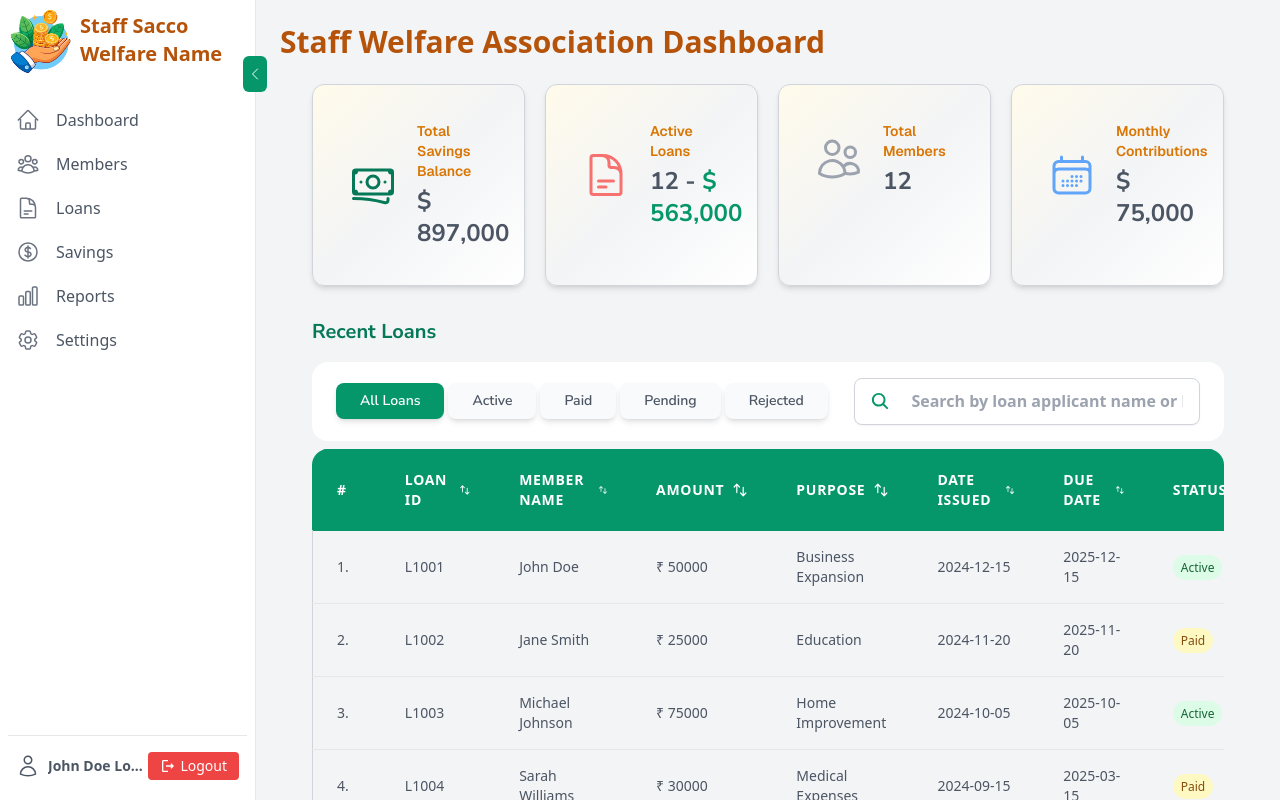
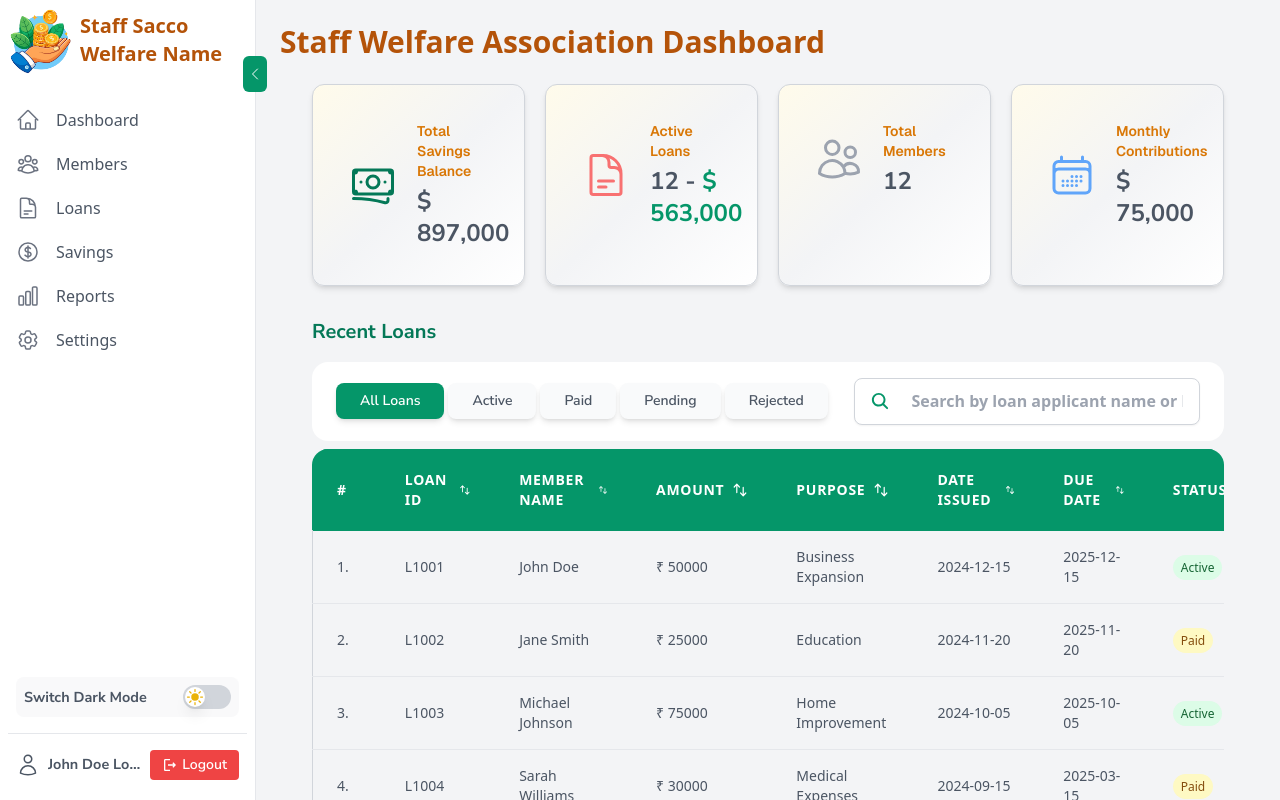
Before and after one commit to supa-modo/Sacco-Welfare-Loans-and-Savings, a React (Vite) app: page /admin in a window 1280 px wide. Built offline with nearby package versions, Linux system fonts and the light colour scheme; sample sign-in values are in the browser's storage.

Commit message:
feat: add dark mode toggle functionality to Sidebar component

```diff
--- a/src/components/layout/DashboardLayout.jsx
+++ b/src/components/layout/DashboardLayout.jsx
@@ -26,7 +26,7 @@ const DashboardLayout = () => {
   return (
     <div className={`min-h-screen ${darkMode ? 'dark' : ''}`}>
       <div className={`flex h-screen overflow-hidden transition-colors duration-200 ${darkMode ? 'bg-gray-900' : 'bg-gray-100'}`}>
-        <Sidebar darkMode={darkMode} userRole={user?.role} />
+        <Sidebar darkMode={darkMode} toggleDarkMode={toggleDarkMode}  userRole={user?.role} />
         <div className="flex-1 flex flex-col overflow-hidden">
           {/* <Navbar darkMode={darkMode} toggleDarkMode={toggleDarkMode} /> */}
           <main className={`flex-1 overflow-y-auto p-6 transition-colors duration-200 ${darkMode ? 'bg-gray-900 text-white' : 'bg-gray-100 text-gray-900'}`}>
--- a/src/components/layout/Sidebar.jsx
+++ b/src/components/layout/Sidebar.jsx
@@ -15,7 +15,7 @@ import { MdOutlineLogout } from "react-icons/md";
 import logo from "/logo.png";
 import { useAuth } from "../../context/AuthContext";
 
-const Sidebar = ({ darkMode, userRole }) => {
+const Sidebar = ({ darkMode, toggleDarkMode, userRole }) => {
   const [isCollapsed, setIsCollapsed] = useState(false);
 
   const navigation = {
@@ -118,38 +118,98 @@ const Sidebar = ({ darkMode, userRole }) => {
           ))}
         </div>
 
-        {/* User info and logout section */}
+        {/*  User info section */}
+        <div>
+          {/* Dark Mode Toggle */}
+          <div className="px-2 mb-4">
+            <div
+              className={`relative flex items-center p-2 rounded-lg ${
+                darkMode
+                  ? "bg-gray-700/50 text-gray-200"
+                  : "bg-gray-100/50 text-gray-700"
+              } transition-all duration-300 ease-in-out`}
+            >
+              {!isCollapsed && (
+                <div className="flex-1 flex items-center justify-between mr-3">
+                  <span
+                    className={`text-[0.9rem] font-bold font-nunito-sans transition-colors duration-300 ${
+                      darkMode ? "text-gray-300" : "text-gray-600"
+                    }`}
+                  >
+                    Switch {darkMode ? "Light" : "Dark"} Mode
+                  </span>
+                </div>
+              )}
+
+              <button
+                onClick={toggleDarkMode}
+                className={`relative ${
+                  isCollapsed ? "w-10" : "w-12"
+                } h-6 rounded-full flex items-center
+        transition-colors duration-300 focus:outline-none
+        ${darkMode ? "bg-gray-600" : "bg-gray-300"}`}
+                aria-label="Toggle Dark Mode"
+              >
+                <span
+                  className={`absolute left-0.5 transform transition-transform duration-300 ease-in-out
+          inline-flex items-center justify-center w-5 h-5 rounded-full
+          ${
+            darkMode ? "translate-x-6 bg-gray-900" : "translate-x-0 bg-white"
+          } shadow-lg`}
+                >
+                  {darkMode ? (
+                    <svg
+                      className="w-4 h-4 text-yellow-300"
+                      fill="currentColor"
+                      viewBox="0 0 24 24"
+                    >
+                      <path d="M12 3c.132 0 .263 0 .393 0a7.5 7.5 0 0 0 7.92 12.446a9 9 0 1 1-8.313-12.454z" />
+                    </svg>
+                  ) : (
+                    <svg
+                      className="w-5 h-5 text-yellow-500"
+                      fill="currentColor"
+                      viewBox="0 0 24 24"
+                    >
+                      <path d="M12 2.25a.75.75 0 01.75.75v2.25a.75.75 0 01-1.5 0V3a.75.75 0 01.75-.75zM7.5 12a4.5 4.5 0 119 0 4.5 4.5 0 01-9 0zM18.894 6.166a.75.75 0 00-1.06-1.06l-1.591 1.59a.75.75 0 101.06 1.061l1.591-1.59zM21.75 12a.75.75 0 01-.75.75h-2.25a.75.75 0 010-1.5H21a.75.75 0 01.75.75zM17.834 18.894a.75.75 0 001.06-1.06l-1.59-1.591a.75.75 0 10-1.061 1.06l1.59 1.591zM12 18a.75.75 0 01.75.75V21a.75.75 0 01-1.5 0v-2.25A.75.75 0 0112 18zM7.758 17.303a.75.75 0 00-1.061-1.06l-1.591 1.59a.75.75 0 001.06 1.061l1.591-1.59zM6 12a.75.75 0 01-.75.75H3a.75.75 0 010-1.5h2.25A.75.75 0 016 12zM6.697 7.757a.75.75 0 001.06-1.06l-1.59-1.591a.75.75 0 00-1.061 1.06l1.59 1.591z" />
+                    </svg>
+                  )}
+                </span>
+              </button>
+            </div>
+          </div>
+
           <div
             className={`border-t ${
               darkMode ? "border-gray-700" : "border-gray-200"
             } py-4`}
           >
+            {/* User info and logout */}
             <div className="px-2 pb-6">
               {!isCollapsed ? (
                 <div className="flex items-center justify-between">
                   <div className="flex items-center">
                     <UserIcon className="h-6 w-6 mr-2" />
-                  <span className="text-sm font-bold truncate w-24">
+                    <span className="text-[0.9rem] font-bold font-nunito-sans truncate w-24">
                       John Doe Lorem Ipsum Kale
                     </span>
                   </div>
                   <button
                     onClick={handleLogout}
-                  className="flex items-center px-3 py-1 text-sm bg-red-500 text-white rounded hover:bg-primary-dark transition-colors duration-200"
+                    className="flex items-center px-3 py-[0.3rem] text-sm bg-red-500 text-white rounded hover:bg-primary-dark transition-colors duration-200"
                   >
                     <MdOutlineLogout className="h-4 w-4 mr-1" />
-                  <span>Logout</span>
+                    <span className="font-semibold font-nunito-sans">
+                      Logout
+                    </span>
                   </button>
                 </div>
               ) : (
-              <button
-                // onClick={handleLogout}
-                className="w-full flex justify-center"
-                title="Logout"
-              >
-                <UserIcon className="h-6 w-6 " />
+                <button className="w-full flex justify-center" title="Logout">
+                  <UserIcon className="h-6 w-6" />
                 </button>
               )}
+            </div>
           </div>
         </div>
       </nav>
```
Lines whose indentation alone changed are shown as unchanged.
